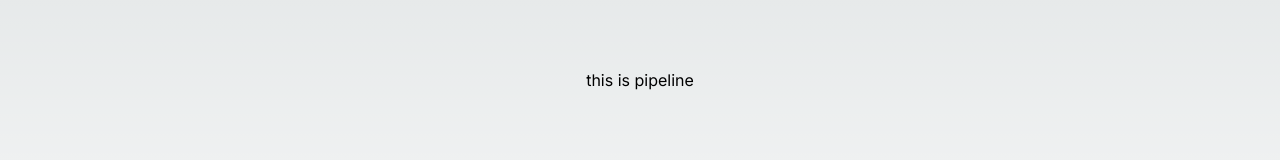
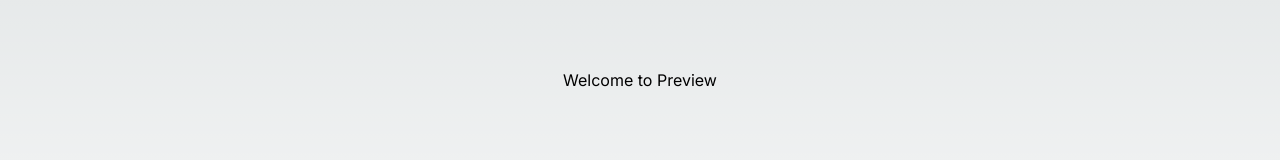
Before and after one commit to Pawardevelops/CI-CD, a Next.js app: page / in a window 1280 px wide. Shown: the part 325-485 px from the top of the page. Built offline with nearby package versions, Linux system fonts and the light colour scheme.

Commit message:
for testing

```diff
--- a/src/pages/index.js
+++ b/src/pages/index.js
@@ -16,7 +16,7 @@ export default function Home() {
       </Head>
       <main className={`${styles.main} ${inter.className}`}>
         <h2>Ci/CD integration</h2>
-        <p>this is  pipeline</p>
+        <p>Welcome to Preview</p>
         <p>~ By pawarSachin</p>
       </main>
     </>
```
